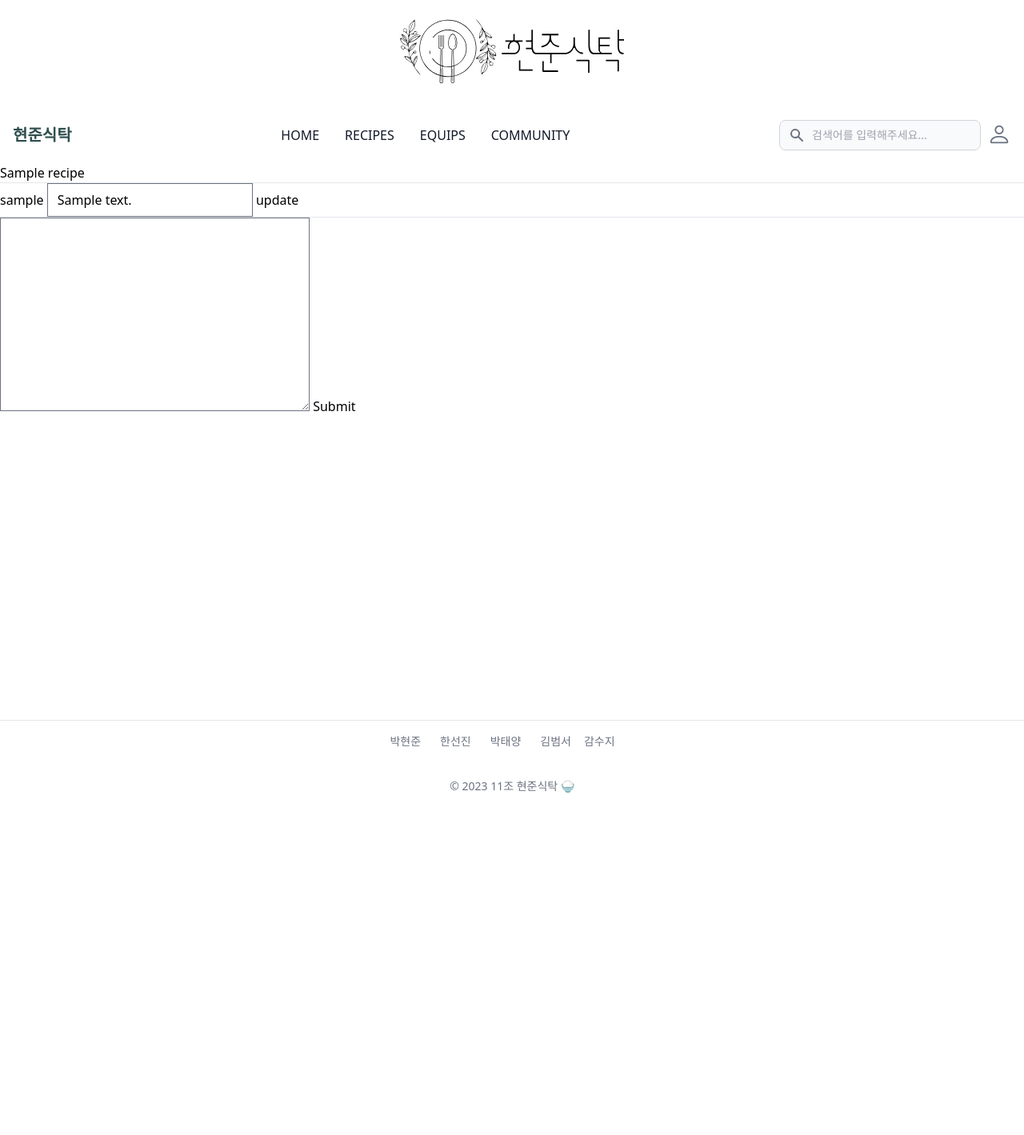
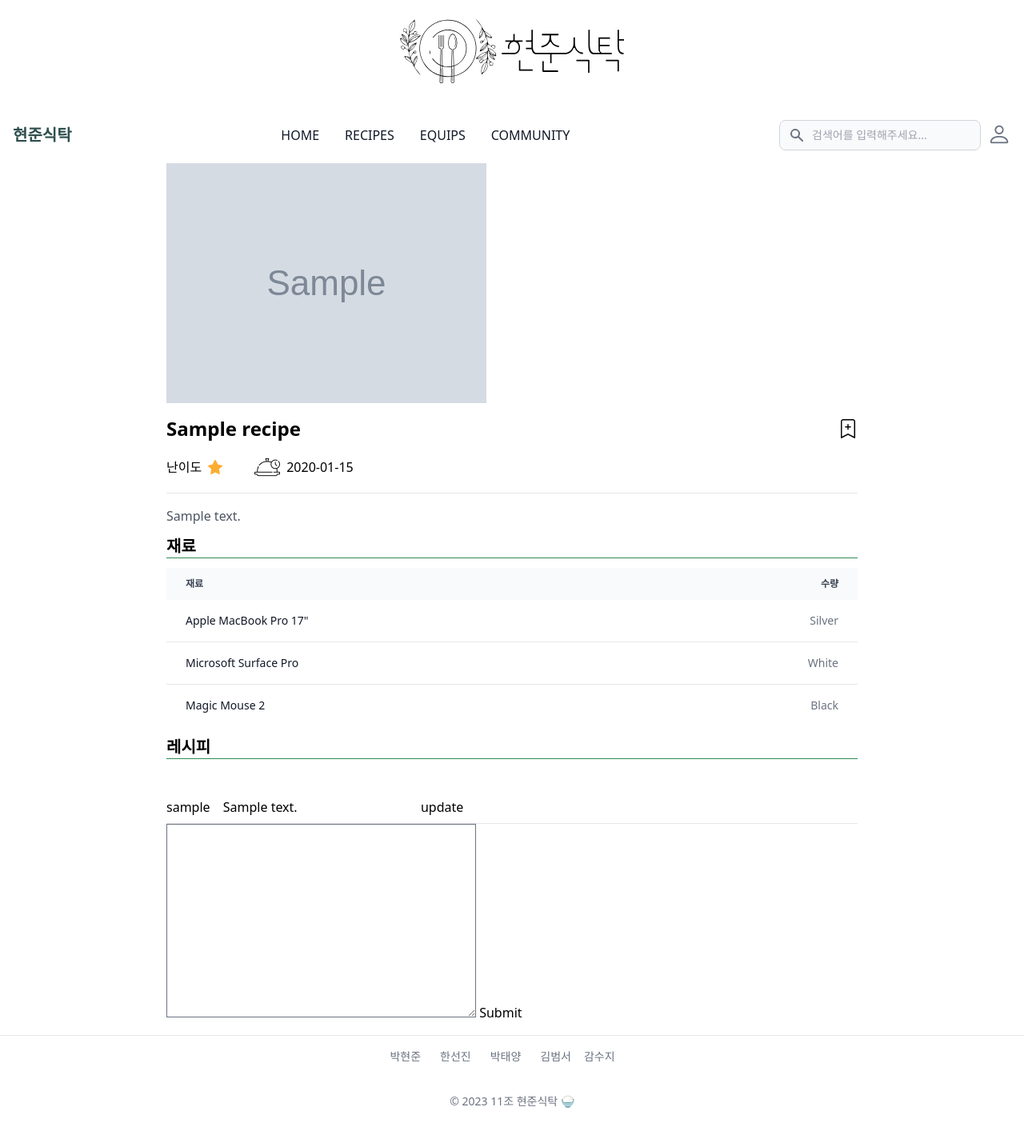
Before and after one commit to DT-HYUNJUN/recipes-share-site, a Django app: page /recipes/1/ in a window 1280 px wide. Shown: the whole page at 80% size. Before the commit the page ends 991 px from the top, so only its background shows below. Run offline with Django 3.2, Linux system fonts and the light colour scheme; tables that the repository leaves empty hold one stand-in row (values such as "Sample post"); grey boxes marked "Sample" are stand-in pictures; parts of the project's set-up code (start-up, migrations or seed data) failed here and were passed over; some libraries are stand-ins or nearby versions; some web fonts are replaced.

Commit message:
[UPDATE] recipes detail

```diff
--- a/pjt/settings.py
+++ b/pjt/settings.py
@@ -159,7 +159,7 @@ CRISPY_TEMPLATE_PACK = "tailwind"
 
 # allauth 설정
 AUTHENTICATION_BACKENDS = (
-    'django.contrib.auth.backends.ModelBackend',  # <- 디폴트 모델 백엔드
+    # 'django.contrib.auth.backends.ModelBackend',  # <- 디폴트 모델 백엔드
     'allauth.account.auth_backends.AuthenticationBackend', # <- 추가
 )
 
--- a/recipes/forms.py
+++ b/recipes/forms.py
@@ -1,5 +1,7 @@
 from django import forms
 from .models import *
+from crispy_forms.helper import FormHelper
+from crispy_forms.layout import (Layout, Field)
 
 
 class IngredientForm(forms.ModelForm):
--- a/recipes/models.py
+++ b/recipes/models.py
@@ -22,7 +22,7 @@ class Recipe(models.Model):
     time = models.CharField(max_length=10)  # 소요시간
     difficulty = models.IntegerField(default=0, validators=[MinValueValidator(0), MaxValueValidator(3)])  # 난이도
     like_recipes = models.ManyToManyField(settings.AUTH_USER_MODEL, related_name='like_recipes_users', blank=True)  # 레시피 좋아요
-    book_mark = models.ManyToManyField(settings.AUTH_USER_MODEL, related_name='book_mark_users', blank=True)  # 레시피 북마크
+    bookmark = models.ManyToManyField(settings.AUTH_USER_MODEL, related_name='bookmark_users', blank=True)  # 레시피 북마크
     ingredients = models.ManyToManyField(Ingredient, through='RecipeIngredient')
 
 
--- a/recipes/templates/recipes/recipe_detail.html
+++ b/recipes/templates/recipes/recipe_detail.html
@@ -1,18 +1,117 @@
 {% extends 'base.html' %}
 {% load tailwind_filters %}
+{% load static %}
+{% block content %}
+<div class="container mx-auto max-w-screen-xl">
+  <section class="px-52">
+    <!-- 레시피 정보 -->
+    <div class="flex-col space-y-4">
+      <!-- 사진 -->
+      <div class="mb-4">
+        <img src="{{ recipe.image.url }}" alt="">
+      </div>
+      <!-- 제목, 북마크-->
+      <div class="flex justify-between">
+        <h1 class="text-2xl font-bold">{{ recipe.title }}</h1>
+        <button class="text-2xl"><i class="bi bi-bookmark-plus"></i></button>
+      </div>
+      <!-- 난이도, 소요시간-->
+      <div class="flex items-center gap-10">
+        <div class="flex items-center gap-2">
+          <span>난이도</span>
+          <img src="{% static 'img/rating-star.svg' %}" alt="">
+        </div>
+        <div class="flex items-center gap-2">
+          <div class="text-xs">
+            <img src="{% static 'img/coocking-time.png' %}" alt="">
+          </div>
+          <span class="">{{ recipe.time }}</span>
+        </div>
+      </div>
+      <hr>
+      <h1 class="text-gray-600">{{ recipe.content }}</h1>
+    </div>
 
-{% block content %}
-{{ recipe.title }}
-<hr>
+    <!-- 재료 -->
+    <div>
+      <p class="text-xl font-bold mt-3 border-b border-b-[#2e8b57]">재료</p>
+      <div class="mt-3">
+
+        <div class="relative overflow-x-auto">
+          <table class="w-full text-sm text-left text-gray-500 dark:text-gray-400">
+            <thead class="text-xs text-gray-700 uppercase bg-gray-50 dark:bg-gray-700 dark:text-gray-400">
+              <tr>
+                <th scope="col" class="px-6 py-3">
+                  재료
+                </th>
+                <th scope="col" class="px-6 py-3 text-end">
+                  수량
+                </th>
+              </tr>
+            </thead>
+            <tbody>
+              <tr class="bg-white border-b dark:bg-gray-800 dark:border-gray-700">
+                <th scope="row" class="px-6 py-4 font-medium text-gray-900 whitespace-nowrap dark:text-white">
+                  Apple MacBook Pro 17"
+                </th>
+                <td class="px-6 py-4 text-end">
+                  Silver
+                </td>
+              </tr>
+              <tr class="bg-white border-b dark:bg-gray-800 dark:border-gray-700">
+                <th scope="row" class="px-6 py-4 font-medium text-gray-900 whitespace-nowrap dark:text-white">
+                  Microsoft Surface Pro
+                </th>
+                <td class="px-6 py-4 text-end">
+                  White
+                </td>
+              </tr>
+              <tr class="bg-white dark:bg-gray-800">
+                <th scope="row" class="px-6 py-4 font-medium text-gray-900 whitespace-nowrap dark:text-white">
+                  Magic Mouse 2
+                </th>
+                <td class="px-6 py-4 text-end">
+                  Black
+                </td>
+              </tr>
+            </tbody>
+          </table>
+        </div>
+      </div>
+    </div>
+
+    <!-- 레시피 순서-->
+    <div>
+      <p class="text-xl font-bold mt-3 border-b border-b-[#2e8b57]">레시피</p>
+      <div>
+        <!-- 레시피 순서 content -->
+      </div>
+    </div>
+
+
+
+
+
+
+
+
+
+
+
+
+
+    <div class="mt-10 ">
       {% for review in reviews %}
-{{ review.user }}
-<input type="text" class="reviewContent{{ review.pk }}" value="{{ review.content }}" readonly>
-<div class="reviewUpdate{{ review.pk }}" style="display: inline-block;">
+        <div>
+          <span>{{ review.user }}</span>
+          <input type="text" class="reviewContent{{ review.pk }} border-0" value="{{ review.content }}" readonly>
+          <div class="reviewUpdate{{ review.pk }} text-end" style="display: inline-block;">
             <input type="button" value="update" onClick="reviewUpdateFunc({{ review.pk }})">
           </div>
           <div class="reviewSubmit{{ review.pk }}" style="display:none;">
             <input type="button" value="submit" onClick="reviewSubmitFunc({{ review.pk }})">
             <input type="button" value="cancel" onClick="reviewUpdateCancel({{ review.pk }})">
+          </div>
         </div>
         <hr>
       {% endfor %}
@@ -21,6 +120,16 @@
         {{ review_form.content|as_crispy_field }}
         <input type="submit">
       </form>
+    </div>
+
+  </section>
+</div>
+
+
+
+
+
+
 
 <script>
   const reviewUpdateFunc = (pk) => {
--- a/recipes/views/recipe_views.py
+++ b/recipes/views/recipe_views.py
@@ -66,11 +66,11 @@ class RecipeBookmarkView(LoginRequiredMixin, View):
     def post(self, request, *args, **kwargs):
         recipe_pk = kwargs['recipe_pk']
         recipe = Recipe.objects.get(pk=recipe_pk)
-        if recipe.book_mark.filter(pk=request.user.pk).exists():
-            recipe.book_mark.remove(request.user)
+        if recipe.bookmark.filter(pk=request.user.pk).exists():
+            recipe.bookmark.remove(request.user)
             bookmark = False
         else:
-            recipe.book_mark.add(request.user)
+            recipe.bookmark.add(request.user)
             bookmark = True
         context = {
             'bookmark': bookmark,
```
Lines whose indentation alone changed are shown as unchanged.
